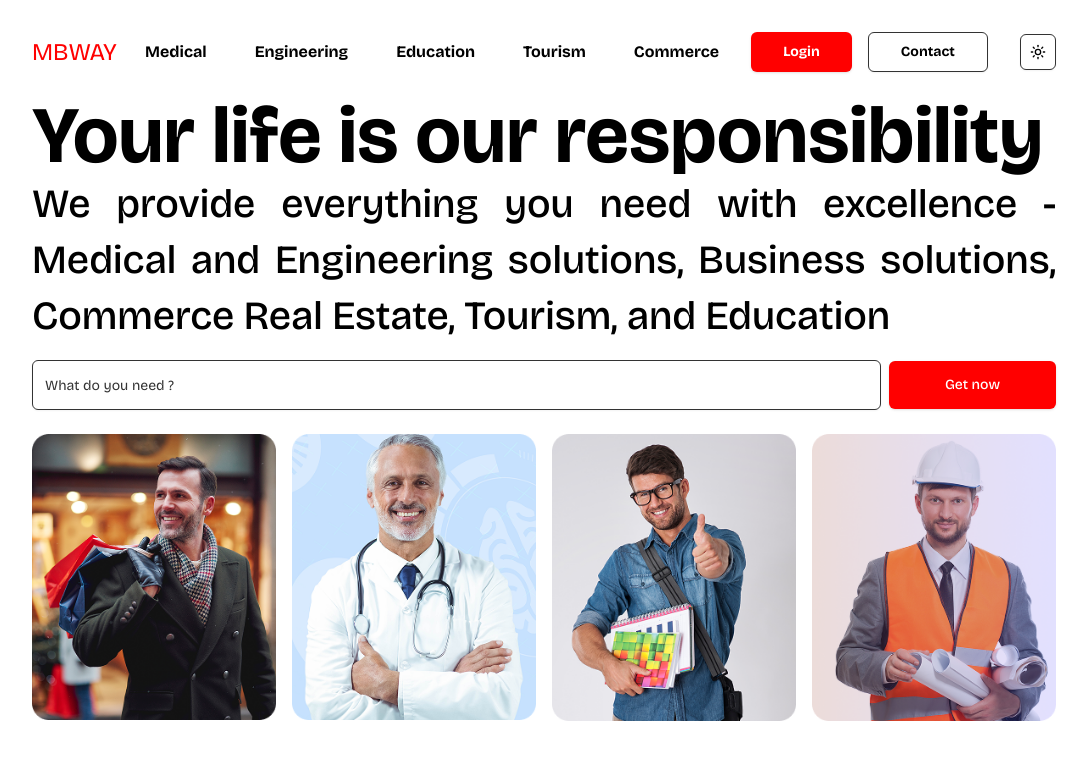
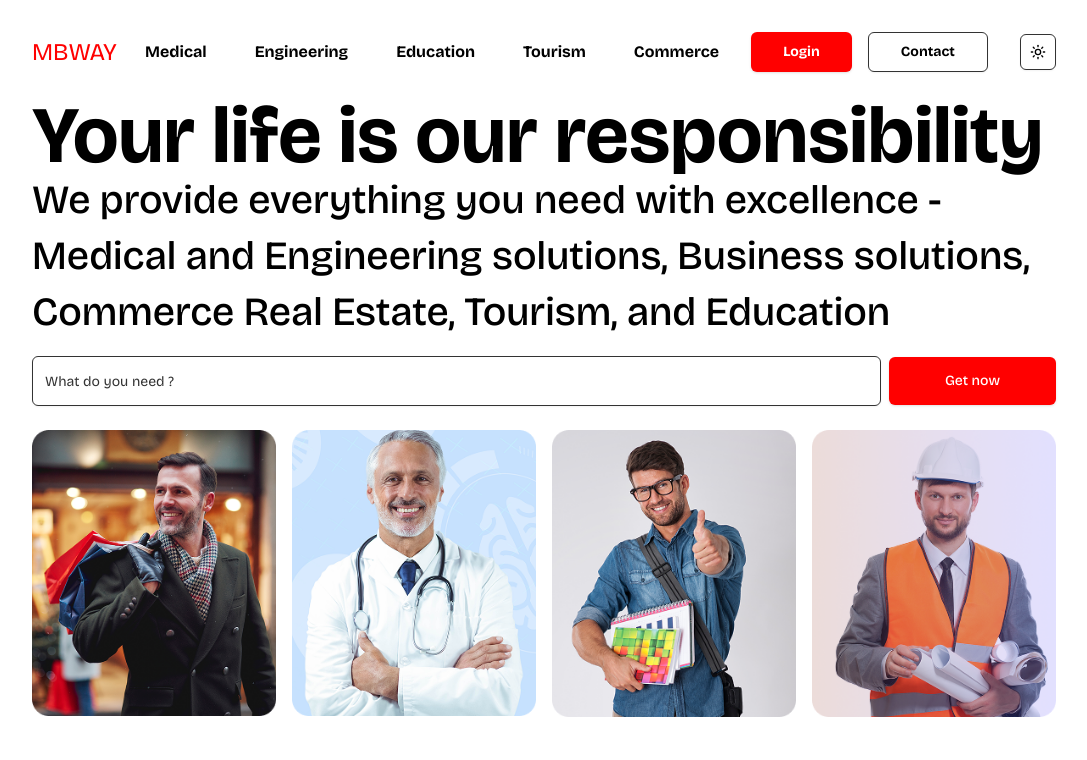
Before and after one commit to montaser77789/MBWAY-Main-Website, a Next.js app: page / in a window 1280 px wide. Shown: the top 760 px of the page, without its empty margins (96-1183 px from the left). Built offline with nearby package versions, Linux system fonts and the light colour scheme.

Commit message:
Hero Section

```diff
--- a/src/app/_components/hero/Hero.tsx
+++ b/src/app/_components/hero/Hero.tsx
@@ -18,10 +18,14 @@ const Hero = () => {
       <h1 className="text-[40px] lg:text-[80px] leading-10  font-bold mt-1 lg:mt-3">
         Your life is our responsibility
       </h1>
-      <p className="text-[24px] lg:text-[40px] pt-5 font-medium leading-[33px] lg:leading-[56px] text-justify">
-  We provide everything you need with excellence - Medical and Engineering
-  solutions, Business solutions, Commerce Real Estate, Tourism, and Education
-</p>
+      <p
+        className="text-[24px] lg:text-[40px] pt-4 font-medium leading-[33px] lg:leading-[56px]   "
+
+      >
+        We provide everything you need with excellence - Medical and Engineering
+        solutions, Business solutions, Commerce Real Estate, Tourism, and
+        Education
+      </p>
 
       <div className="flex w-full items-center space-x-2 pt-4">
         <Input
```
